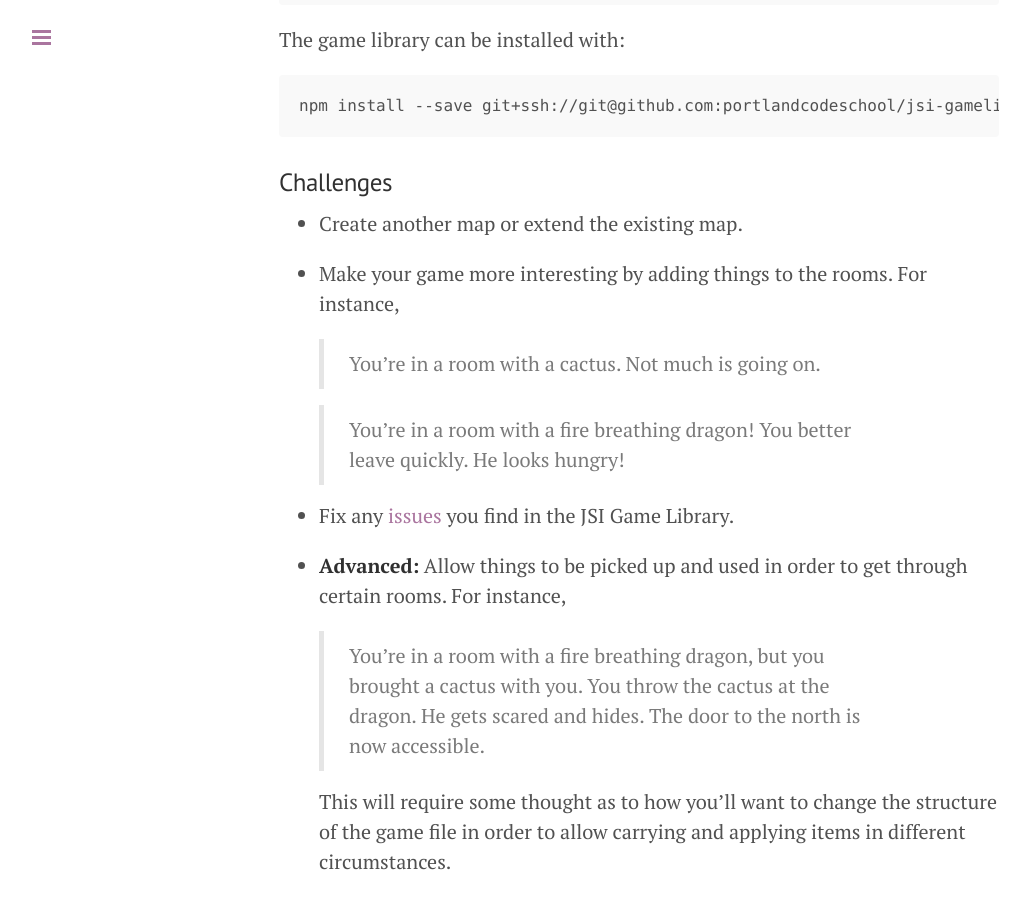
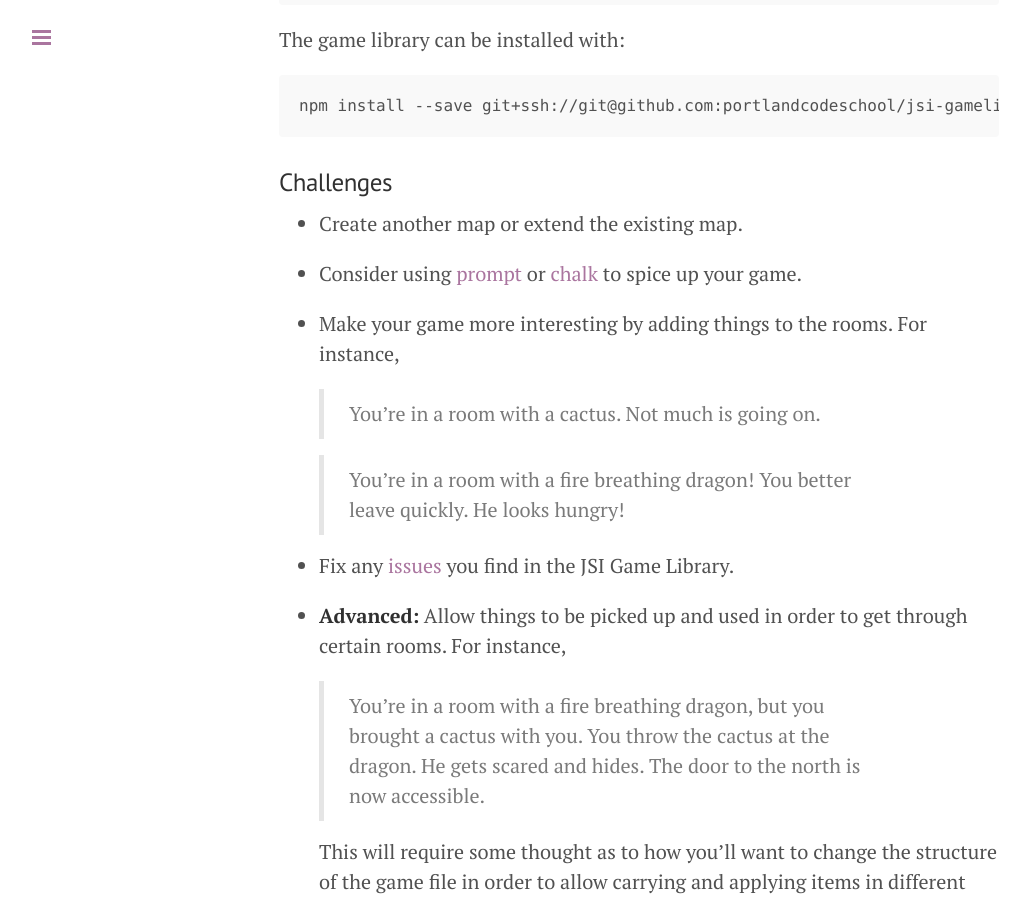
Before and after one commit to wbyoung/jsi, a Jekyll site: the page built from _posts/00-02-02-input-serialization.md, in a window 1280 px wide and 900 px high, scrolled down 4158 px. Shown: the whole window, without its empty margins (1-1031 px from the left). Built offline with Jekyll 4.4.1, drawn with Linux system fonts in a browser that asks for light colours; nearby versions of some CDN libraries; Markdown is read by kramdown in place of the engine named in the settings.

Commit message:
Some modules to consider.

```diff
--- a/_posts/00-02-02-input-serialization.md
+++ b/_posts/00-02-02-input-serialization.md
@@ -212,6 +212,8 @@ The game library can be installed with:
 
 - Create another map or extend the existing map.
 
+- Consider using [prompt][prompt] or [chalk][chalk] to spice up your game.
+
 - Make your game more interesting by adding things to the rooms. For instance,
 
   > You're in a room with a cactus. Not much is going on.
@@ -237,3 +239,5 @@ The game library can be installed with:
 [node-readline]: http://nodejs.org/api/readline.html
 [github-jsi-game-library]: https://github.com/portlandcodeschool/jsi-gamelib
 [github-jsi-game-library-issues]: https://github.com/portlandcodeschool/jsi-gamelib/issues
+[prompt]: https://github.com/flatiron/prompt
+[chalk]: https://github.com/sindresorhus/chalk
```
